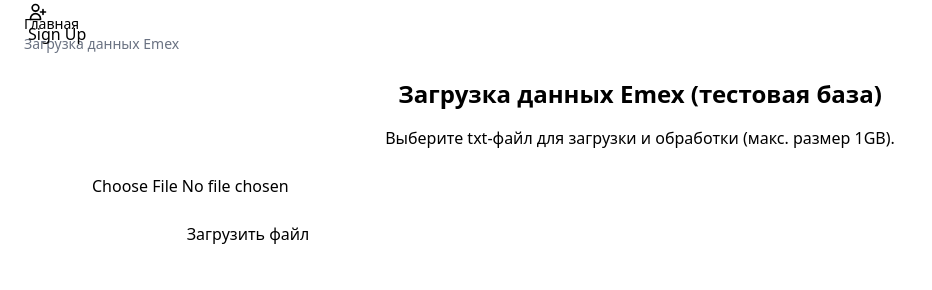
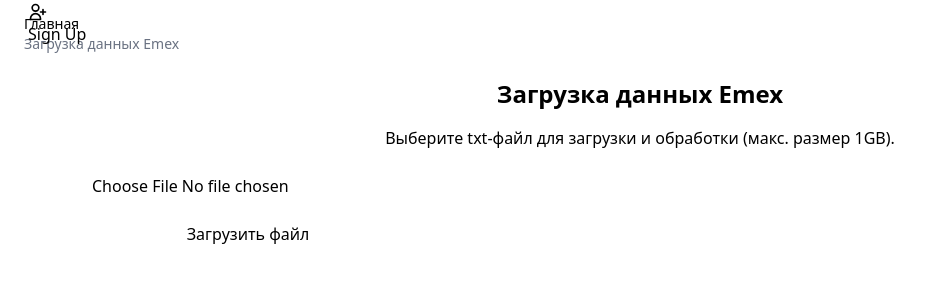
Before and after one commit to igorsimb/admin2, a Django app: template emex_upload/templates/emex_upload/emex_upload.html in a window 1280 px wide. Shown: the part 102-392 px from the top of the page, without its empty margins (0-932 px from the left). Run offline with Django 3.2, Linux system fonts and the light colour scheme; the template is opened without the code that fills it, so the values that code supplies are empty, except form fields; tables that the repository leaves empty hold one stand-in row (values such as "Sample post"); form fields are guessed from the names that the template uses; some libraries are stand-ins or nearby versions.

Commit message:
fix(emex_upload): remove "тестовая база" from frontend

```diff
--- a/emex_upload/templates/emex_upload/emex_upload.html
+++ b/emex_upload/templates/emex_upload/emex_upload.html
@@ -31,7 +31,7 @@
     {% endif %}
 
     <div class="card-body items-center text-center p-0">
-        <h2 class="card-title text-2xl font-bold mb-4">Загрузка данных Emex (тестовая база)</h2>
+        <h2 class="card-title text-2xl font-bold mb-4">Загрузка данных Emex</h2>
         <p class="mb-6 text-base-content/60">Выберите txt-файл для загрузки и обработки (макс. размер 1GB).</p>
 
         <form action="{% url 'emex_upload:upload' %}" method="post" enctype="multipart/form-data" class="w-full max-w-md" id="upload-form">
```
